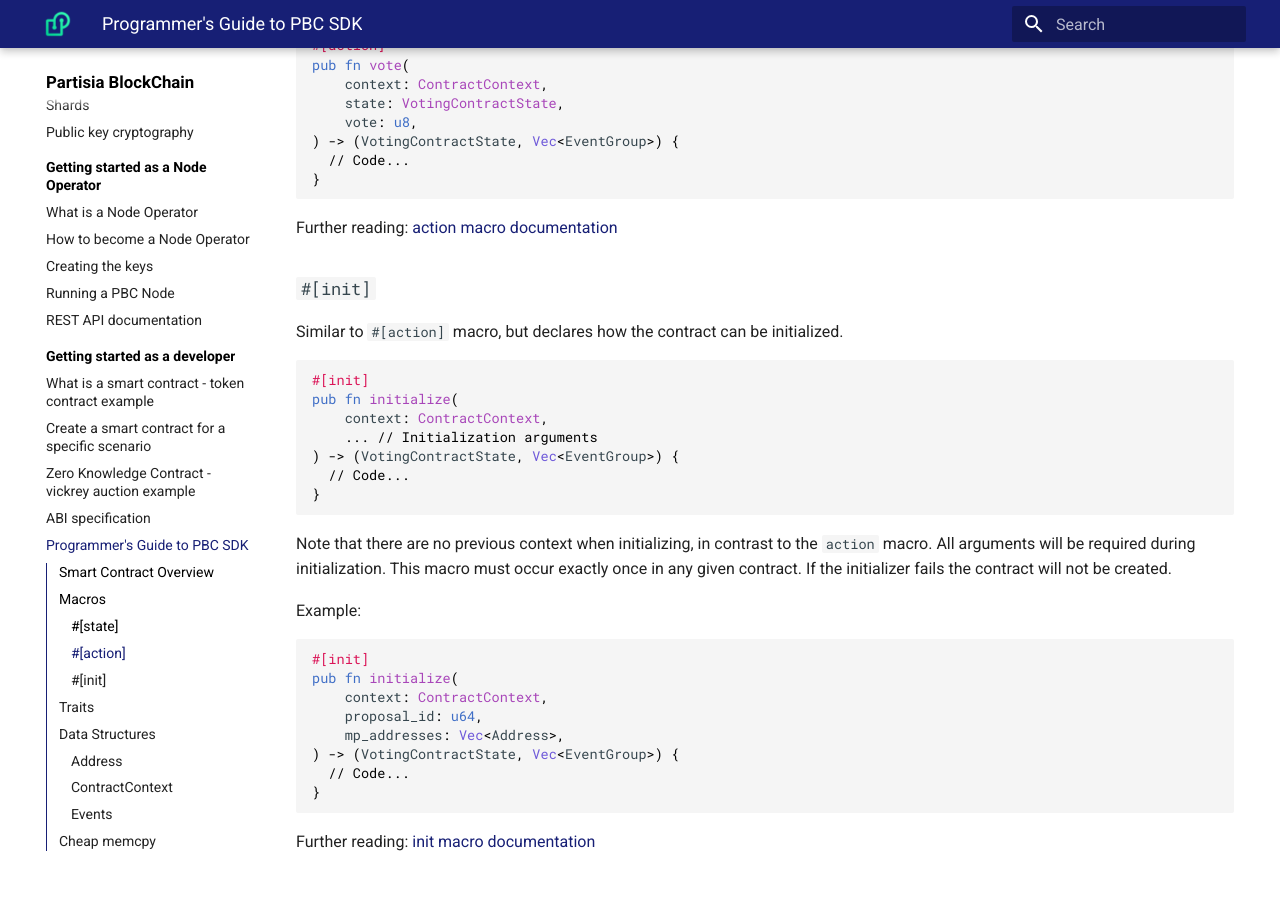
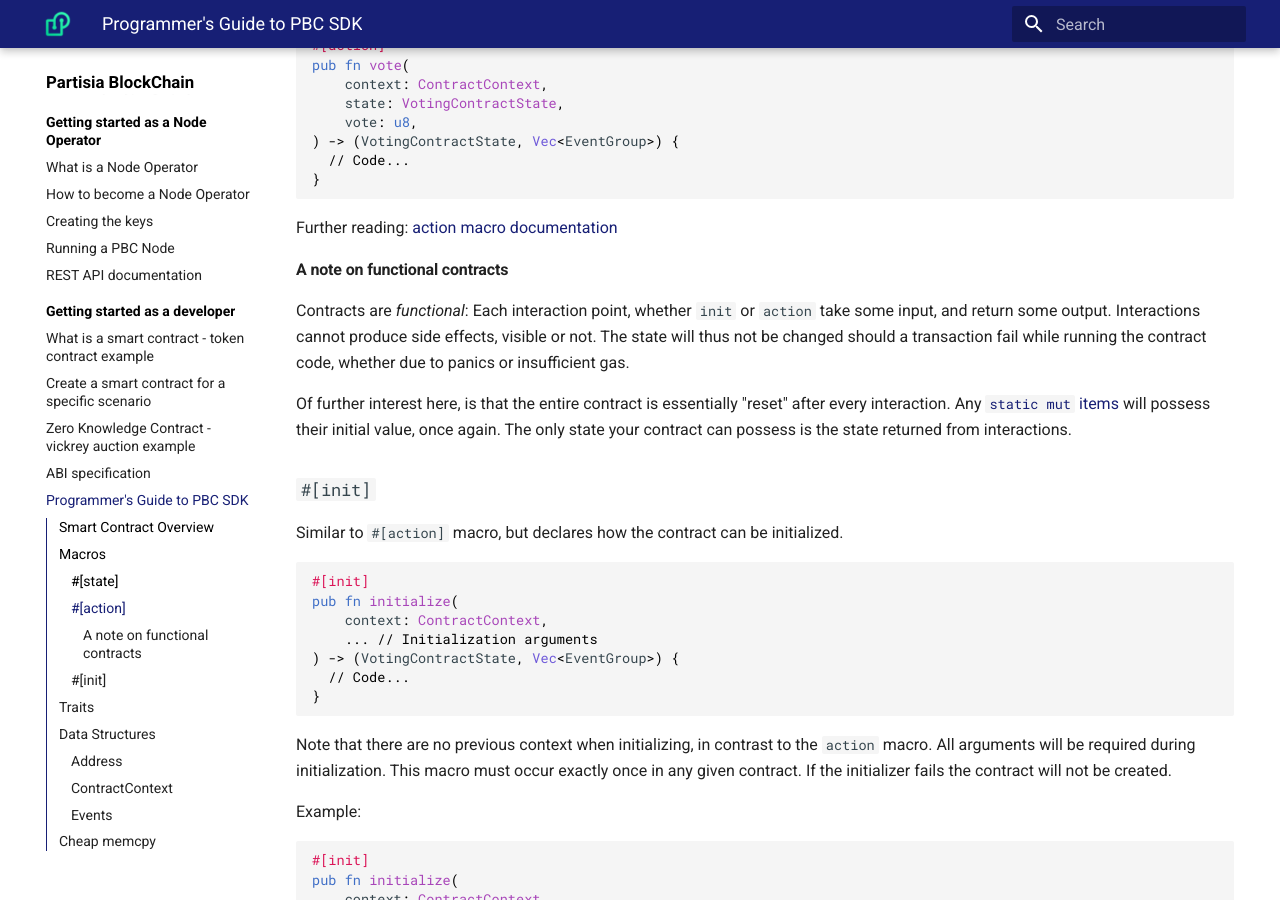
Before and after one commit to 0xSero/partisia-docs, an MkDocs documentation site: the page built from docs/programmers_guide.md, in a window 1280 px wide and 900 px high, scrolled down 2104 px. Built offline with MkDocs 1.6.1 and Material for MkDocs 9.7.7, drawn with Linux system fonts in a browser that asks for light colours; a script that is not in the unit is left out.

Commit message:
Small section on functional contracts

```diff
--- a/docs/programmers_guide.md
+++ b/docs/programmers_guide.md
@@ -105,6 +105,12 @@
 
 Further reading: [action macro documentation](https://privacyblockchain.gitlab.io/language/rust-contract-sdk/pbc_contract_codegen/attr.action.html)
 
+#### A note on functional contracts
+
+Contracts are _functional_: Each interaction point, whether `init` or `action` take some input, and return some output. Interactions cannot produce side effects, visible or not. The state will thus not be changed should a transaction fail while running the contract code, whether due to panics or insufficient gas.
+
+Of further interest here, is that the entire contract is essentially "reset" after every interaction. Any [`static mut` items](https://doc.rust-lang.org/reference/items/static-items.html) will possess their initial value, once again. The only state your contract can possess is the state returned from interactions.
+
 ### `#[init]`
 
 Similar to `#[action]` macro, but declares how the contract can be initialized.
```
